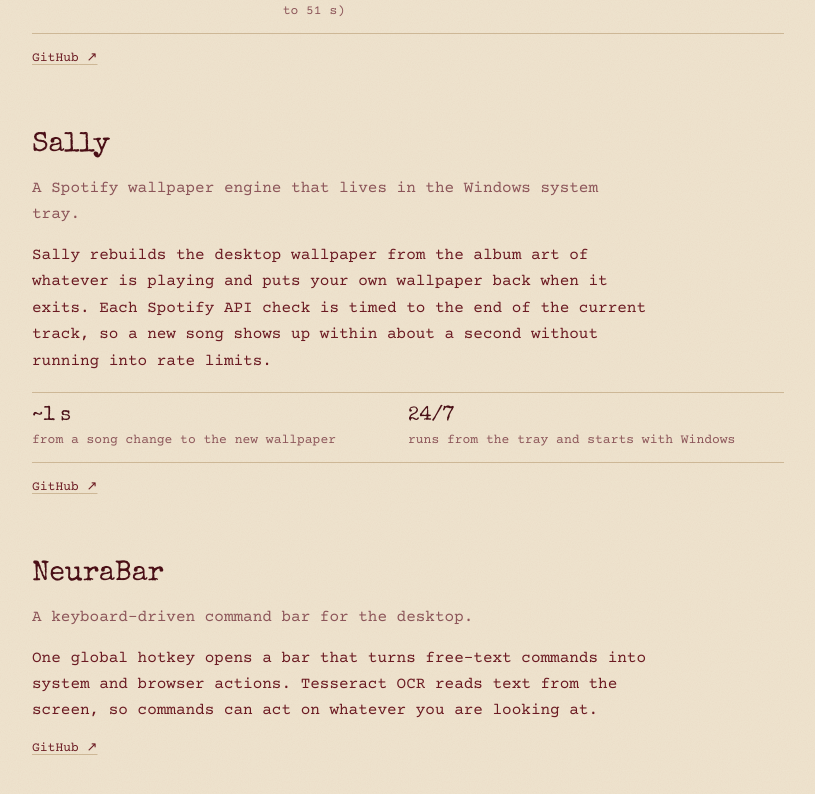
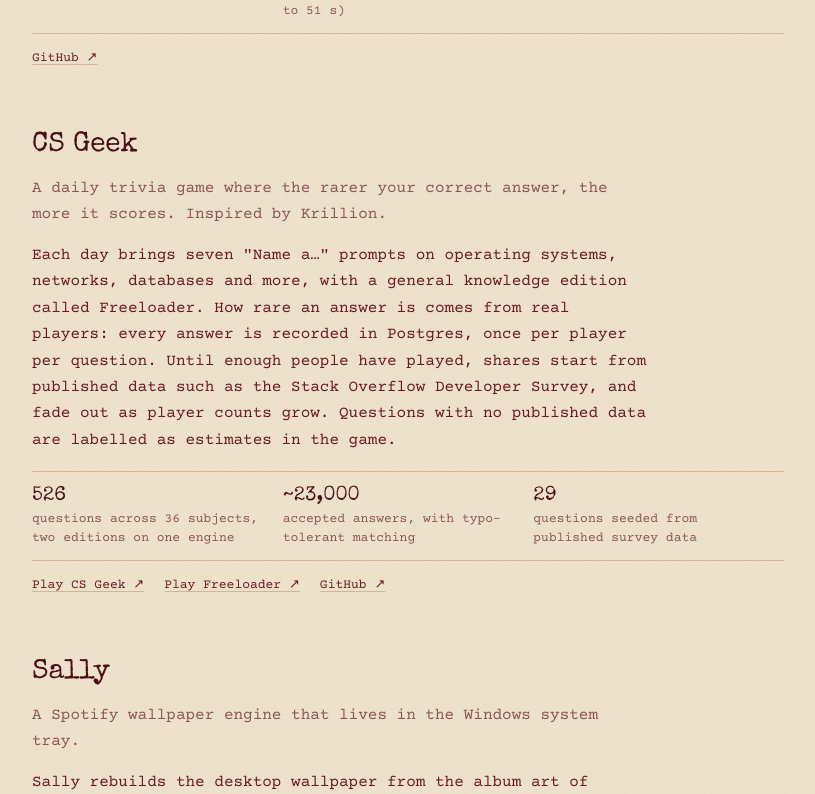
Before and after one commit to muaz-q/portfolio, a React (Vite) app: page / in a window 1280 px wide. Shown: the part 1984-2778 px from the top of the page, without its empty margins (336-1151 px from the left). Built offline with nearby package versions, Linux system fonts and the light colour scheme.

Commit message:
Add CS Geek to projects; update resume PDF

```diff
--- a/src/App.jsx
+++ b/src/App.jsx
@@ -48,6 +48,26 @@
       ["233", "tests run in CI against recorded real API responses"],
     ],
     links: [["GitHub", "https://github.com/muaz-q/job-radar"]],
+  },
+  {
+    name: "CS Geek",
+    what: "A daily trivia game where the rarer your correct answer, the more it scores. Inspired by Krillion.",
+    body:
+      "Each day brings seven \"Name a…\" prompts on operating systems, networks, databases and more, with a general " +
+      "knowledge edition called Freeloader. How rare an answer is comes from real players: every answer is " +
+      "recorded in Postgres, once per player per question. Until enough people have played, shares start from " +
+      "published data such as the Stack Overflow Developer Survey, and fade out as player counts grow. " +
+      "Questions with no published data are labelled as estimates in the game.",
+    specs: [
+      ["526", "questions across 36 subjects, two editions on one engine"],
+      ["~23,000", "accepted answers, with typo-tolerant matching"],
+      ["29", "questions seeded from published survey data"],
+    ],
+    links: [
+      ["Play CS Geek", "https://stack-rank-one.vercel.app"],
+      ["Play Freeloader", "https://stack-rank-one.vercel.app/freeloader/"],
+      ["GitHub", "https://github.com/muaz-q/stack-rank"],
+    ],
   },
   {
     name: "Sally",
```
Also changed, not shown: 1 other file (tests, documents, lock files or other folders).
